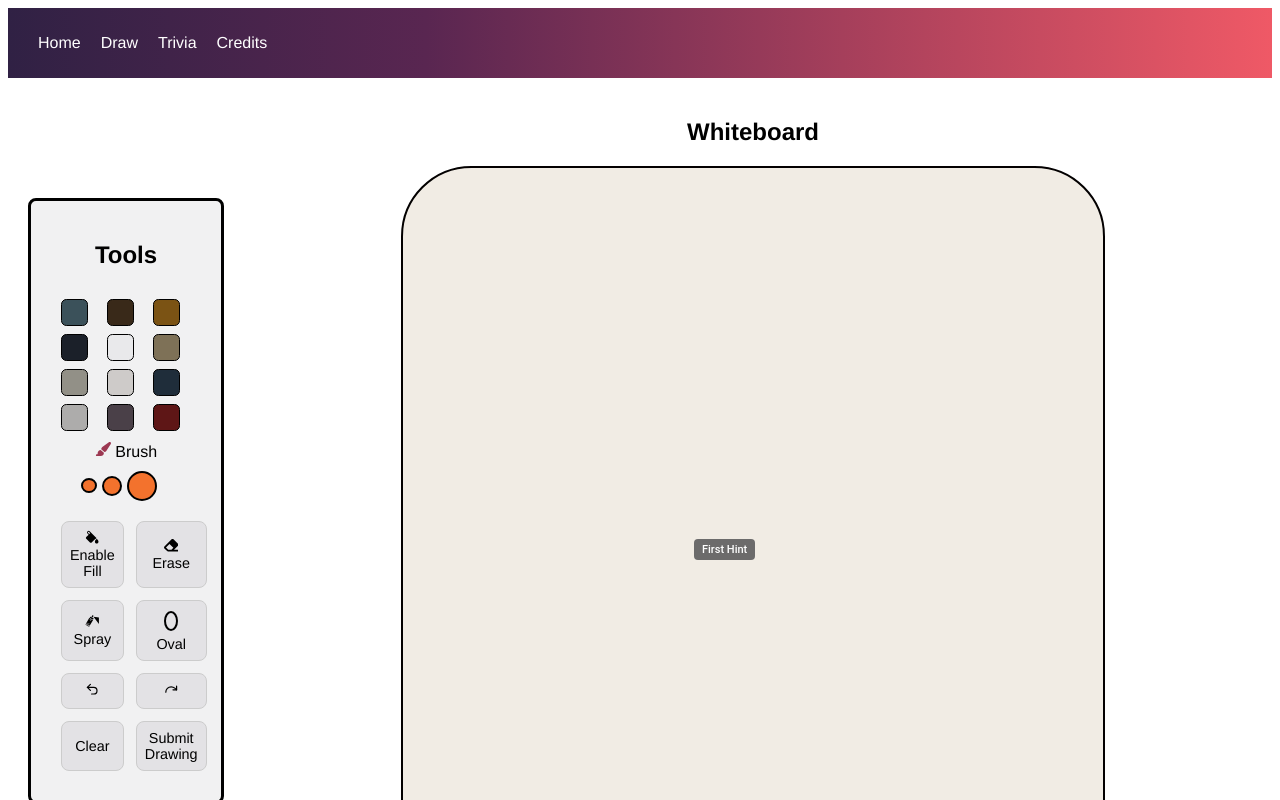
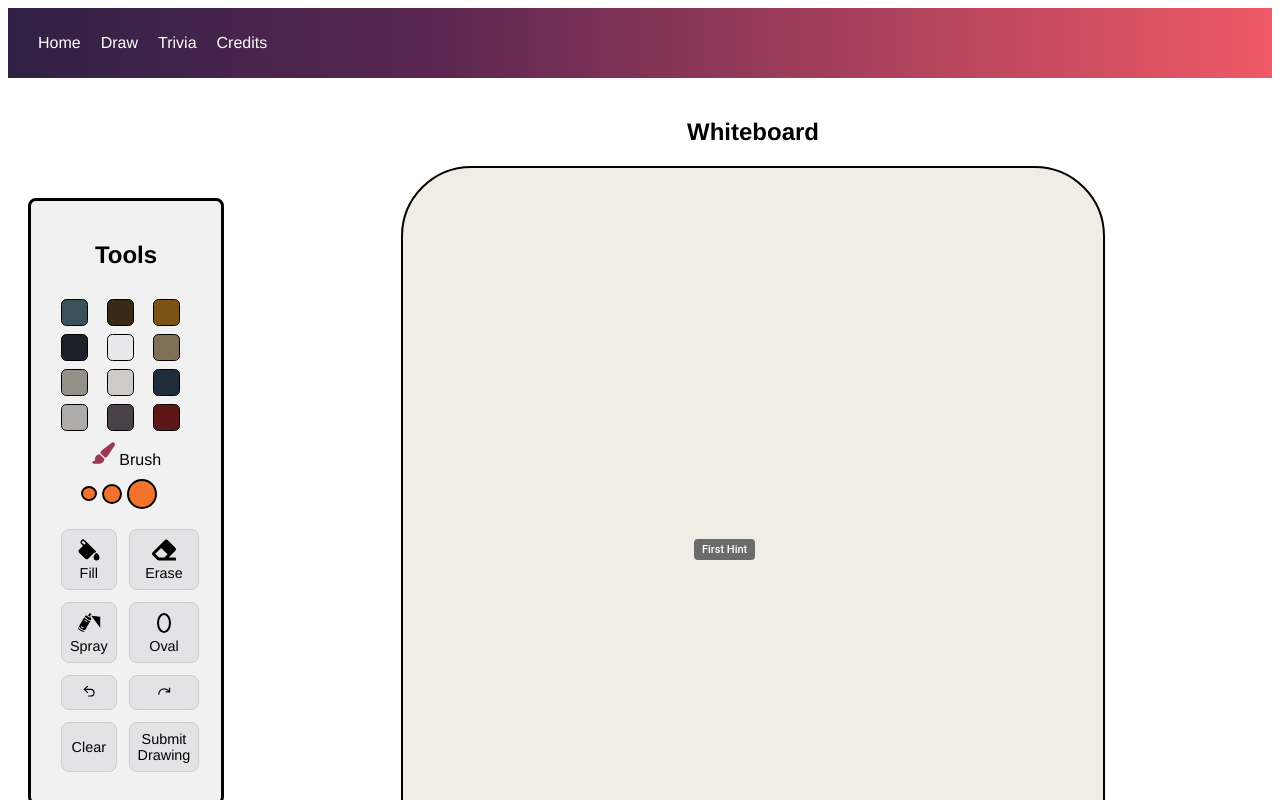
Before and after one commit to MissionToPsyche-Iridium/iridium_23f_year_sim-byu-i, a React (Create React App) app in the folder psyche/: page /Drawing in a window 1280 px wide. Shown: the top 800 px of the page. Built offline with nearby package versions, Linux system fonts and the light colour scheme.

Commit message:
Small Comments here and there

```diff
--- a/psyche/src/components/canvas.js
+++ b/psyche/src/components/canvas.js
@@ -1,4 +1,5 @@
-import React, { useRef, useState, forwardRef,useEffect } from 'react';
+// All Tools and Canvas Functions for Draw Page
+import React, { useRef, useState, forwardRef, useEffect } from 'react';
 import { useNavigate } from 'react-router-dom';
 import Tooltip from '@mui/material/Tooltip';
 import HintBox from "../components/hints";
@@ -24,16 +25,13 @@ function Canvas() {
   const [startPoint, setStartPoint] = useState(null); // To store the starting point of the oval
   const [history, setHistory] = useState([]); // To track canvas history
   const [redoStack, setRedoStack] = useState([]); // To track redo history
+  const [canvasSize, setCanvasSize] = useState({ width: 700, height: 700 }); // To Track canvas Size
 
   // Other Constants
   const colors = ["#3B515A", "#392919", "#7B5314", "#1B2029", "#E9E9EB", "#7E7157", "#929087", "#CECBC9", "#1F2D3A", "#ADACAB", "#4A4048", "#5E1616"];
-  // color pallete for the canvas
   const brushSizes = [3, 5, 10]; // brush sizes
   const navigate = useNavigate(); // corectly sends the user to the preview page after submiting
-
-
   const canvasRef = useRef(null);
-  const [canvasSize, setCanvasSize] = useState({ width: 700, height: 700 });
 
   //TODO: Find a way so the canvas automatically changes with the screen.
   // This works for the most part except everthing else in the screen would need to change
@@ -60,7 +58,11 @@ function Canvas() {
     oval: isOval,
   };
 
-  // Checks if tool is true or not and then based on the tool toggles on and off
+  // Useful for activating Brush Color
+  const isAnyActive = isFilling || isSpraying || isErasing || isOval;
+
+
+  // Checks if tool is true or not and then based on the tool toggles true or false
   const toggleTool = (tool) => {
 
     setIsFilling(tool === "fill" ? !isActive.fill : false);
@@ -68,7 +70,6 @@ function Canvas() {
     setIsErasing(tool === "erase" ? !isActive.erase : false);
     setIsOval(tool === "oval" ? !isActive.oval : false);
   };
-  const isAnyActive = isFilling || isSpraying || isErasing || isOval;
 
   const handleSubmit = () => {
     const canvas = canvasRef.current;
@@ -298,8 +299,9 @@ function Canvas() {
             />
           ))}
         </div>
+        {/* Change color of Brush based on if tools are active */}
         <div className='Brush-Icon'>
-          {isAnyActive ? <FaPaintbrush style={{ fontSize: "1 rem", color: "black" }} /> : <FaPaintbrush style={{ fontSize: "1.2 rem", color: "#9C3852" }} />} Brush
+          {isAnyActive ? <FaPaintbrush style={{ fontSize: "1.5rem", color: "black" }} /> : <FaPaintbrush style={{ fontSize: "1.5rem", color: "#9C3852" }} />} Brush
         </div>
         <div className="brushSizes">
           {brushSizes.map((size, index) => (
@@ -313,23 +315,26 @@ function Canvas() {
           ))}
         </div>
         <div className='brushOptions'>
-
+          {/* Change color of Tools based on if enabled or not using toggleTool.
+        ToolTip provides a label once hovering over tool  */}
           <Tooltip title="Fill">
             <button className="canvasButton" onClick={() => toggleTool("fill")}>
-              {isFilling ? <IoColorFill style={{ fontSize: "2rem", color: "#9C3852" }} /> : <IoColorFill />} Enable Fill
+              {isFilling ? <IoColorFill style={{ fontSize: "2rem", color: "#9C3852" }} /> :
+                <IoColorFill style={{ fontSize: "1.5rem" }} />}  Fill
             </button>
           </Tooltip>
 
           <Tooltip title="Eraser">
             <button className="canvasButton" onClick={() => toggleTool("erase")}>
-              {isErasing ? <FaEraser style={{ fontSize: "2rem", color: "#9C3852" }} /> : <FaEraser />} Erase
+              {isErasing ? <FaEraser style={{ fontSize: "2rem", color: "#9C3852" }} /> :
+                <FaEraser style={{ fontSize: "1.5rem" }} />} Erase
             </button>
           </Tooltip>
 
           <Tooltip title="Spray">
             <button className="canvasButton" onClick={() => toggleTool("spray")}>
               {isSpraying ? <GiSpray style={{ fontSize: "2rem", color: "#9C3852" }} />
-                : <GiSpray />} Spray
+                : <GiSpray style={{ fontSize: "1.5rem" }} />} Spray
             </button>
           </Tooltip>
 
@@ -343,6 +348,7 @@ function Canvas() {
             </button>
           </Tooltip>
 
+          {/* Undo and Redo buttons */}
 
           <Tooltip title="Undo">
             <button className="canvasButton" onClick={undo}><LuUndo2 /></button>
@@ -374,6 +380,8 @@ function Canvas() {
           }}
         />
         <div>
+          {/* Import Hint Box at bottom of page*/}
+
           <HintBox />
         </div>
       </div>
--- a/psyche/src/components/footer.js
+++ b/psyche/src/components/footer.js
@@ -1,3 +1,4 @@
+// Basic Footer component for Layout
 import React from "react";
 import "./../componentsCSS/Footer.css"
 const Footer = () => (
--- a/psyche/src/components/header.js
+++ b/psyche/src/components/header.js
@@ -1,3 +1,5 @@
+// Basic Header component for Layout
+
 import React from "react";
 import { Link } from "react-router-dom";
 import "./../componentsCSS/Header.css";
--- a/psyche/src/components/layout.js
+++ b/psyche/src/components/layout.js
@@ -1,3 +1,5 @@
+// Layout allows the app to have consistent styling over multiple pages for Header and Footer
+
 import React from "react";
 import Header from "./header";
 import Footer from "./footer";
--- a/psyche/src/index.css
+++ b/psyche/src/index.css
@@ -7,7 +7,7 @@
   padding: 20px;
   gap: 30px;
 }
-/* Toolbar Containers, Colors, Resizing,Clear, and Canvas Size */
+/* Toolbar Containers, Colors, Resizing,Clear, and Canvas CSS */
 .toolbar {
   position: relative;
   margin-top: 100px;
@@ -122,6 +122,8 @@
   border-radius: 10%;
 }
 
+/* Hint CSS */
+
 .hintBox {
   border: 2px solid #030000;
   background-color: rgb(241, 236, 228);
@@ -171,7 +173,6 @@
   background: white;
 }
 
-/* Buttons Section */
 .home-buttons-section {
   display: flex;
   gap: 20px; /* Add spacing between buttons */
```
